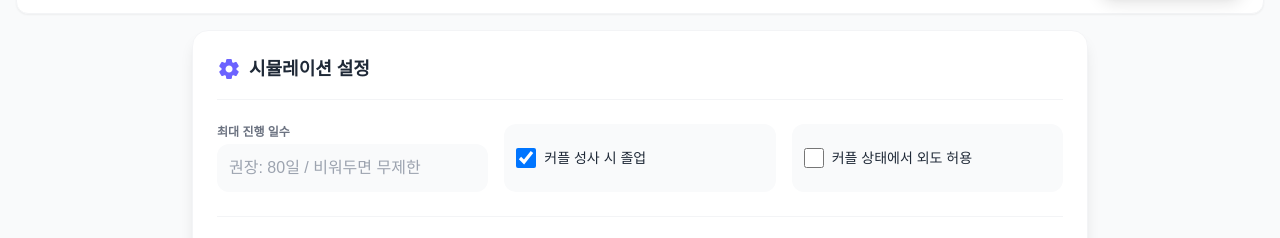
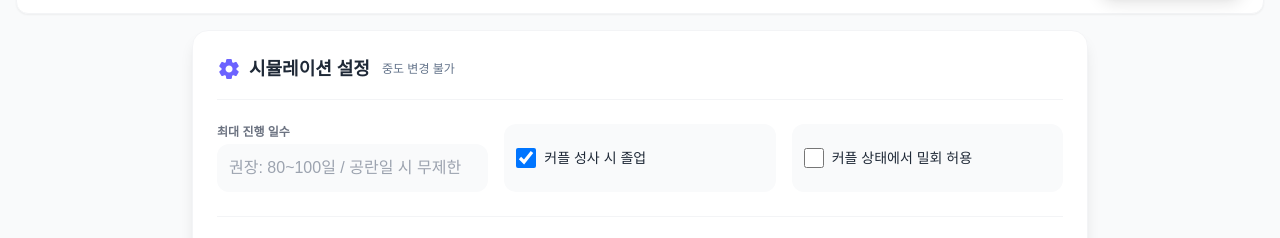
Before and after one commit to sotsotssi/DatingShowSimulator, a plain HTML site: page index.html in a window 1280 px wide. Shown: the part 155-393 px from the top of the page. Drawn offline with nearby package versions, Linux system fonts and the light colour scheme; a web font is replaced by a local one.

Commit message:
Update index.html

```diff
--- a/index.html
+++ b/index.html
@@ -3,7 +3,7 @@
 <head>
     <meta charset="UTF-8">
     <meta name="viewport" content="width=device-width, initial-scale=1.0">
-    <title>연애 방송 시뮬레이터</title>
+    <title>연애 프로그램 시뮬레이터</title>
     <!-- Tailwind CSS -->
     <script src="https://cdn.tailwindcss.com"></script>
     <!-- Tailwind Configuration for Custom Colors/Fonts -->
@@ -94,14 +94,14 @@
             <div id="setupPanel" class="bg-white dark:bg-darkcard rounded-2xl p-6 shadow-lg border border-gray-100 dark:border-gray-700 max-w-4xl mx-auto">
                 <div class="flex justify-between items-center mb-6 border-b border-gray-100 dark:border-gray-700 pb-4">
                     <h2 class="text-lg font-bold flex items-center gap-2">
-                        <span class="material-icons-round text-secondary">settings</span> 시뮬레이션 설정
+                        <span class="material-icons-round text-secondary">settings</span> 시뮬레이션 설정 <span class="text-xs font-normal text-slate-500 dark:text-slate-400 ml-1">중도 변경 불가</span></a>
                     </h2>
                 </div>
 
                 <div class="grid grid-cols-1 md:grid-cols-3 gap-4 mb-6">
                     <div class="flex flex-col gap-1">
                         <label class="text-xs font-bold text-gray-500">최대 진행 일수</label>
-                        <input type="number" id="inputMaxDays" placeholder="권장: 80일 / 비워두면 무제한" class="p-3 rounded-xl bg-gray-50 dark:bg-gray-800 border-none focus:ring-2 focus:ring-primary outline-none transition">
+                        <input type="number" id="inputMaxDays" placeholder="권장: 80~100일 / 공란일 시 무제한" class="p-3 rounded-xl bg-gray-50 dark:bg-gray-800 border-none focus:ring-2 focus:ring-primary outline-none transition">
                     </div>
                     <div class="flex items-center gap-2 p-3 bg-gray-50 dark:bg-gray-800 rounded-xl">
                         <input type="checkbox" id="chkCoupleExit" checked class="w-5 h-5 text-primary rounded focus:ring-primary">
@@ -109,7 +109,7 @@
                     </div>
                     <div class="flex items-center gap-2 p-3 bg-gray-50 dark:bg-gray-800 rounded-xl">
                         <input type="checkbox" id="chkAllowAffair" class="w-5 h-5 text-primary rounded focus:ring-primary">
-                        <label for="chkAllowAffair" class="text-sm font-medium cursor-pointer">커플 상태에서 외도 허용</label>
+                        <label for="chkAllowAffair" class="text-sm font-medium cursor-pointer">커플 상태에서 밀회 허용</label>
                     </div>
                 </div>
 
```
